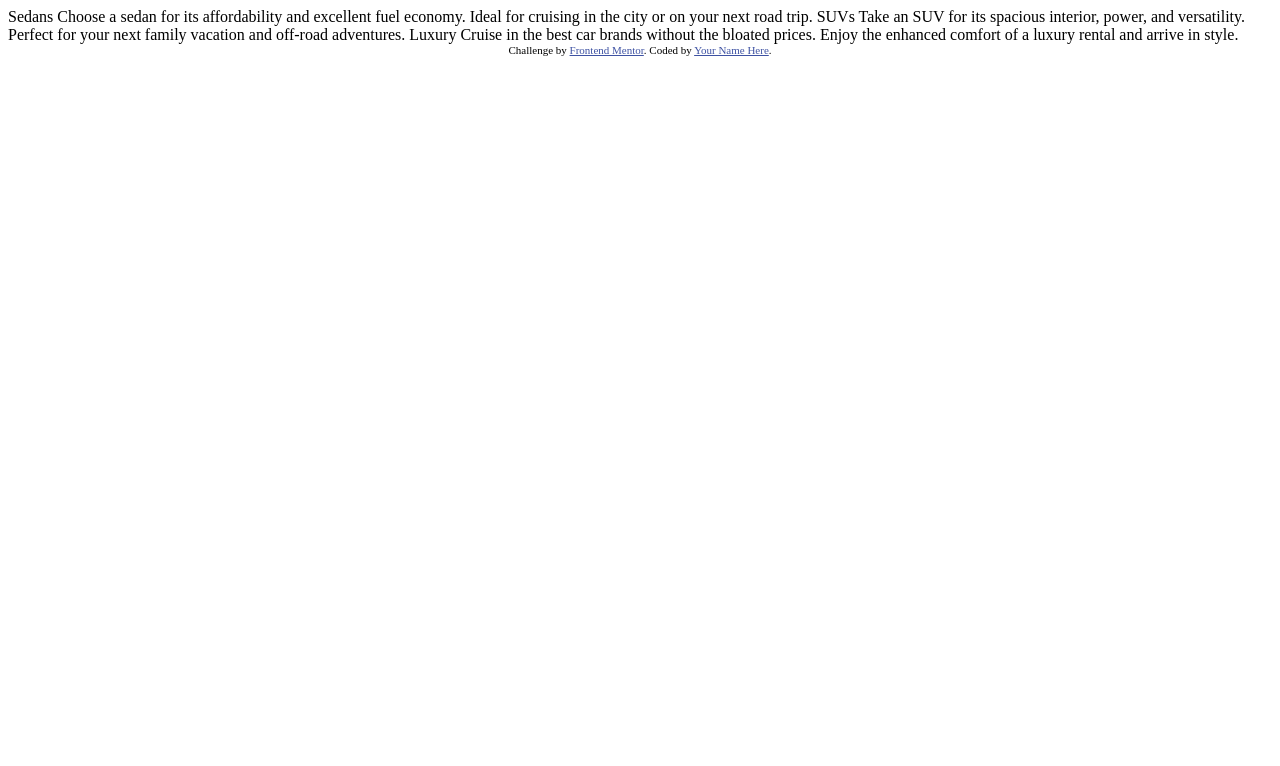
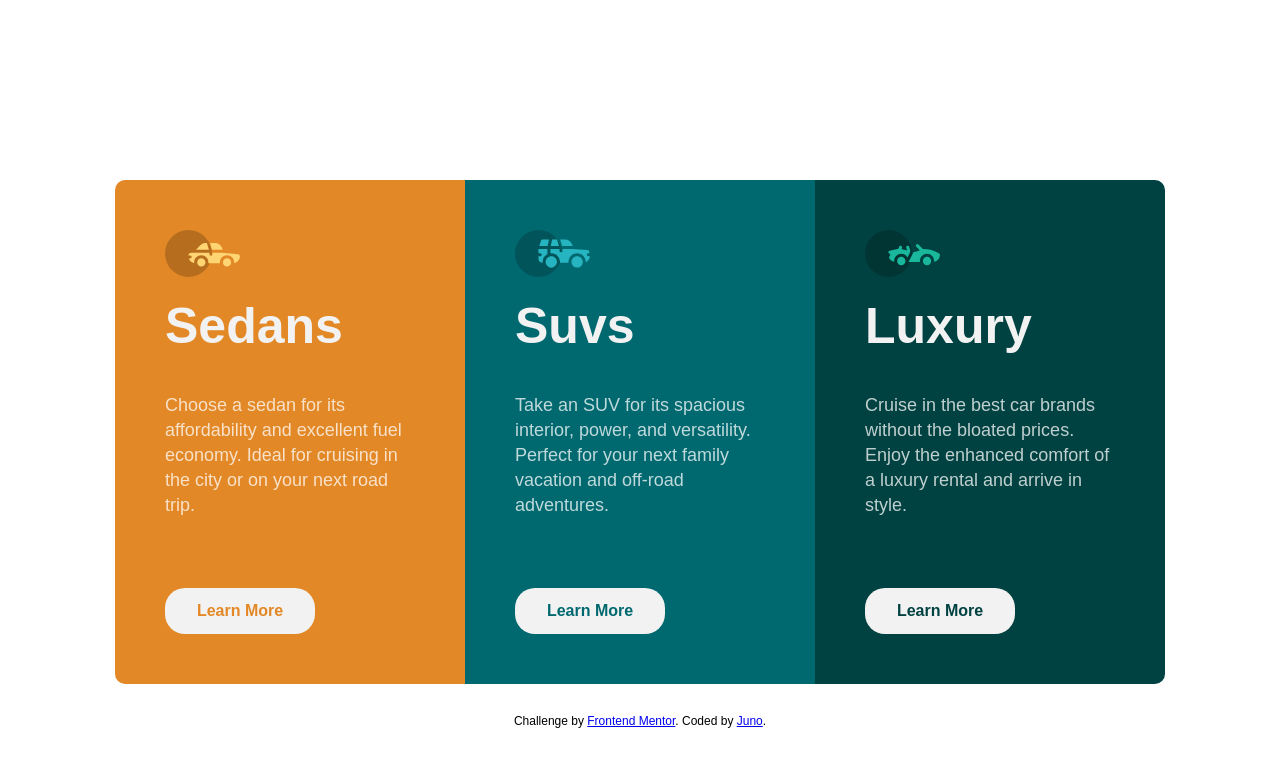
Before and after one commit to avacheungx/3-Column-Preview-Card, a plain HTML site: page index.html in a window 1280 px wide. Drawn offline with Linux system fonts and the light colour scheme; a web font is replaced by a local one.

Commit message:
creation

```diff
--- a/index.html
+++ b/index.html
@@ -8,29 +8,39 @@
 
   <title>Frontend Mentor | 3-column preview card component</title>
 
-  <!-- Feel free to remove these styles or customise in your own stylesheet 👍 -->
-  <style>
-    .attribution { font-size: 11px; text-align: center; }
-    .attribution a { color: hsl(228, 45%, 44%); }
-  </style>
+  <link rel="stylesheet" type="text/css" href="style.css"/>
+  <link rel="stylesheet" type="text/css" href="https://fonts.google.com/specimen/Big+Shoulders+Display"/>
+  <link rel="stylesheet" type="text/css" href="https://fonts.google.com/specimen/Lexend+Deca"/>
 </head>
 <body>
-
-  Sedans
-  Choose a sedan for its affordability and excellent fuel economy. Ideal for cruising in the city
-  or on your next road trip.
-
-  SUVs
-  Take an SUV for its spacious interior, power, and versatility. Perfect for your next family vacation
-  and off-road adventures.
-
-  Luxury
-  Cruise in the best car brands without the bloated prices. Enjoy the enhanced comfort of a luxury
-  rental and arrive in style.
-
-  <div class="attribution">
-    Challenge by <a href="https://www.frontendmentor.io?ref=challenge" target="_blank">Frontend Mentor</a>.
-    Coded by <a href="#">Your Name Here</a>.
-  </div>
+  <article>
+  <section class="sedans">
+    <img src="images/icon-sedans.svg" alt="sedan logo">
+    <h1>sedans</h1>
+    <p class="description">Choose a sedan for its affordability and excellent fuel economy. Ideal for cruising in the city
+      or on your next road trip.</p>
+    <button>Learn More</button>
+  </section>
+  <section class="suvs">
+    <img src="images/icon-suvs.svg" alt="suv logo">
+    <h1>suvs</h1>
+    <p class="description">Take an SUV for its spacious interior, power, and versatility. Perfect for your next family vacation
+      and off-road adventures.</p>
+      <button>Learn More</button>
+  </section>
+  <section class="luxury">
+    <img src="images/icon-luxury.svg" alt="luxury logo">
+    <h1>luxury</h1>
+    <p class="description">Cruise in the best car brands without the bloated prices. Enjoy the enhanced comfort of a luxury
+      rental and arrive in style.</p>
+    <button>Learn More</button>
+  </section>
+  </article>
+  <footer>
+    <div class="attribution">
+      Challenge by <a href="https://www.frontendmentor.io?ref=challenge" target="_blank">Frontend Mentor</a>.
+      Coded by <a href="#">Juno</a>.
+    </div>
+  </footer>
 </body>
 </html>
--- /dev/null
+++ b/style.css
@@ -0,0 +1,125 @@
+body{
+    font-family:'Lexend Deca', sans-serif;
+    position:relative;
+    display:flex;
+    flex-direction: column;
+    align-items: center;
+    justify-content: center;
+    padding:80px;
+    margin-top:100px;
+}
+h1{
+    font-family:'Big Shoulders Display', sans-serif;
+    text-transform: capitalize;
+    font-size:50px;
+    font-weight:700;
+    color:hsl(0, 0%, 95%);
+    margin-bottom:20px;
+    margin-top:20px;
+}
+p{
+    font-size: 18px;
+    font-weight:400;
+    color:hsla(0, 0%, 100%, 0.75);
+    line-height:25px;
+}
+
+article{
+    display:flex;
+    flex-direction:row;
+    align-items:center;
+    justify-content:center;
+    border:none;
+    border-radius:10px;
+    overflow:hidden;
+}
+
+
+.sedans, .suvs, .luxury{
+    padding:50px;
+    width:250px;
+    display:flex;
+    flex-direction:column;
+    text-align:left;
+}
+
+.sedans{
+    background-color:hsl(31, 77%, 52%) ;
+}
+
+.suvs{
+    background-color:hsl(184, 100%, 22%);
+}
+
+.luxury{
+    background-color:hsl(179, 100%, 13%);
+}
+
+img{
+    width:75px;
+    height:auto;
+}
+.description{
+    margin-bottom:70px;
+}
+
+button{
+    background-color: hsl(0, 0%, 95%);
+    border:none;
+    border-radius: 20px;
+    padding:14px;
+    display:flex;
+    align-items: center;
+    justify-content: center;
+    font-size:16px;
+    font-weight:700;
+    width:150px;
+}
+.sedans button{
+    color:hsl(31, 77%, 52%) ;
+}
+
+.sedans button:hover{
+    background-color:hsl(31, 77%, 52%) ;
+    color:hsl(0, 0%, 95%);
+    border:1px solid;
+}
+.suvs button{
+    color:hsl(184, 100%, 22%);
+}
+
+.suvs button:hover{
+    background-color:hsl(184, 100%, 22%);
+    color:hsl(0, 0%, 95%);
+    border:1px solid;
+}
+.luxury button{
+    color:hsl(179, 100%, 13%);
+}
+
+.luxury button:hover{
+    background-color:hsl(179, 100%, 13%);
+    color:hsl(0, 0%, 95%);
+    border:1px solid;
+
+}
+
+footer{
+    display:flex;
+    align-items: center;
+    justify-content: center;
+    margin-top:30px;
+    font-size:12px;
+}
+@media (max-wdith:375px){
+    h1{
+        font-size:20px
+    }
+    p{
+        font-size:12px
+    }
+    button{
+        padding:8px 16px;
+        font-size:12px;
+    }
+}
```
Also changed, not shown: 2 other files.
